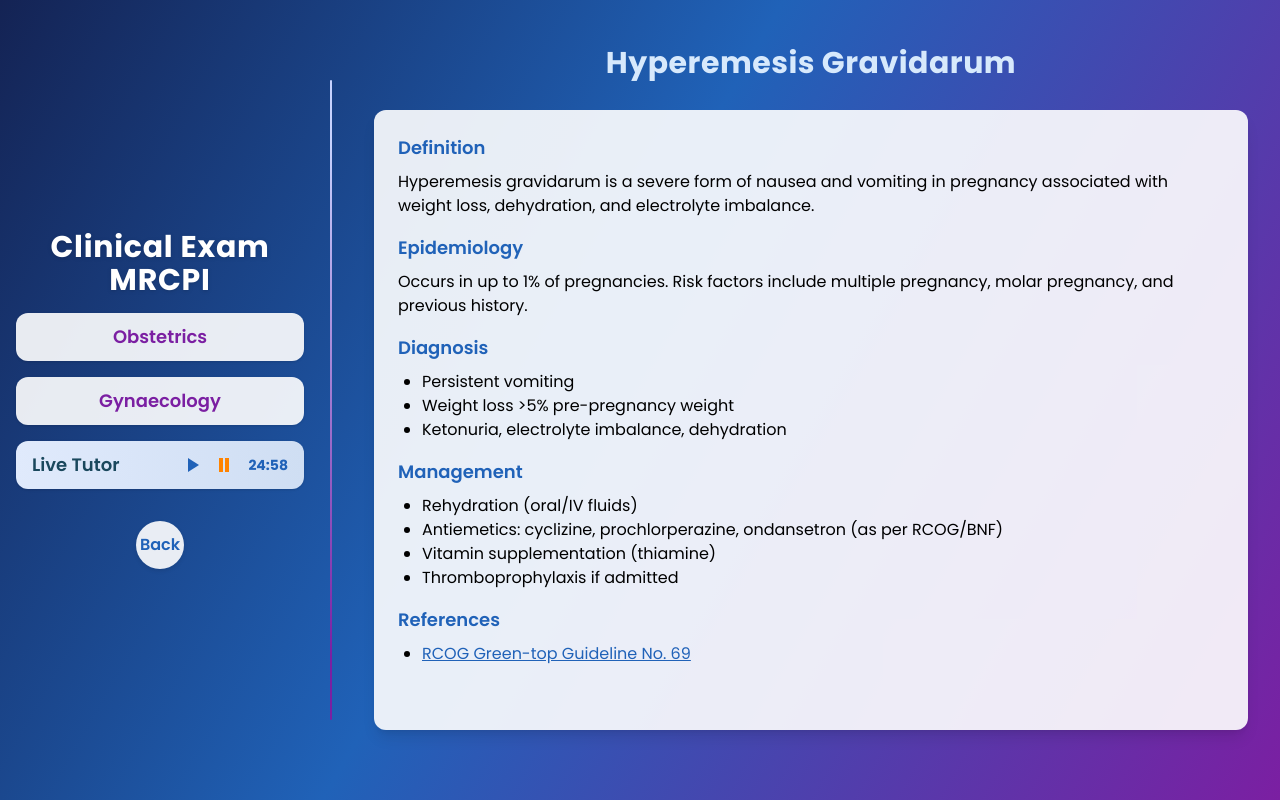
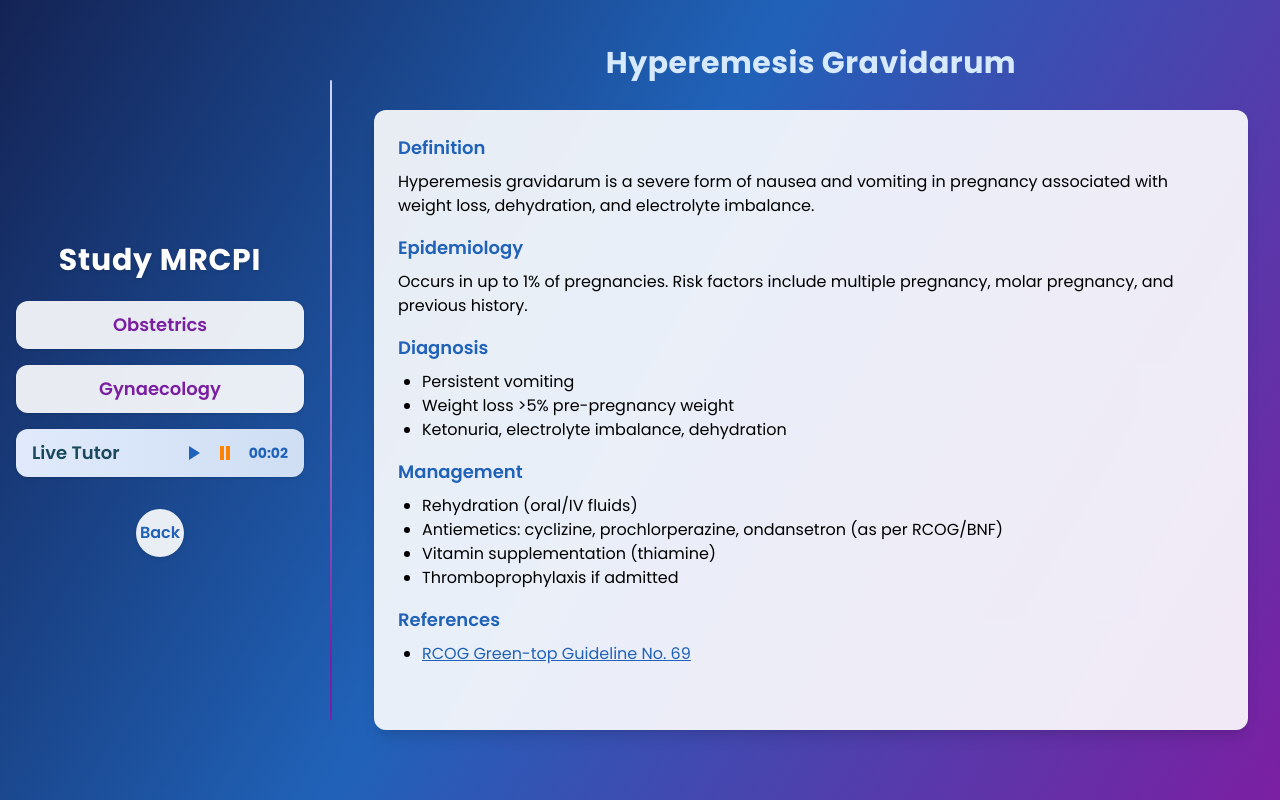
Before and after one commit to Ahmed-Abdelrazik9/html-tests, a plain HTML site: page index.html in a window 1280 px wide. Both pictures are taken after a click on the button 192 px from the left and 465 px from the top of the page. Drawn offline with nearby package versions, Linux system fonts and the light colour scheme.

Commit message:
Update index.html

```diff
--- a/index.html
+++ b/index.html
@@ -3,7 +3,7 @@
 <head>
   <meta charset="UTF-8">
   <meta name="viewport" content="width=device-width, initial-scale=1.0">
-  <title>Clinical Exam MRCPI</title>
+  <title>Study MRCPI</title>
   <link href="https://fonts.googleapis.com/css2?family=Poppins:wght@400;600;700&display=swap" rel="stylesheet">
   <script src="https://cdn.tailwindcss.com"></script>
   <style>
@@ -71,8 +71,7 @@
     <![-- Left Panel ](Navigation) -->
     <div class="left-panel flex flex-col w-1/3 max-w-xs min-w-[290px] px-4 pt-4 pb-4 center-vert justify-center">
       <div class="flex flex-col items-center">
-        <h2 class="text-3xl font-bold text-white tracking-wide drop-shadow" style="line-height:1.1">Clinical Exam</h2>
-        <h2 class="text-3xl font-bold text-white tracking-wide drop-shadow" style="line-height:1.1">MRCPI</h2>
+        <h2 class="text-3xl font-bold text-white tracking-wide drop-shadow mb-2" style="line-height:1.1">Study MRCPI</h2>
       </div>
       <div class="sidebar-spacing"></div>
       <div class="flex flex-col items-center">
@@ -85,7 +84,7 @@
           <div class="flex items-center gap-2">
             <button id="playBtn" title="Play" class="focus:outline-none"><svg width="24" height="24" fill="#2062b8"><polygon points="8,5 19,12 8,19"></polygon></svg></button>
             <button id="pauseBtn" title="Pause" class="focus:outline-none"><svg width="24" height="24" fill="#ff8300"><rect x="7" y="5" width="4" height="14"></rect><rect x="13" y="5" width="4" height="14"></rect></svg></button>
-            <span id="timer" class="ml-1 text-sm font-bold text-[#2062b8]">25:00</span>
+            <span id="timer" class="ml-1 text-sm font-bold text-[#2062b8]">00:00</span>
           </div>
         </div>
         <div class="sidebar-spacing"></div>
@@ -141,35 +140,21 @@
     </div>
   </div>
   <script>
-    // Timer for Live Tutor (countdown from 25:00)
-    let timerInterval;
-    let time = 25 * 60; // 25 minutes in seconds
-    const timerDisplay = document.getElementById('timer');
+    // Simple timer for Live Tutor (demo)
+    let timerInterval, time = 0;
     const playBtn = document.getElementById('playBtn');
     const pauseBtn = document.getElementById('pauseBtn');
-
-    // Initialize timer display
-    updateTimerDisplay();
-
-    function updateTimerDisplay() {
-      const min = String(Math.floor(time / 60)).padStart(2, '0');
-      const sec = String(time % 60).padStart(2, '0');
-      timerDisplay.textContent = `${min}:${sec}`;
-    }
-
+    const timerDisplay = document.getElementById('timer');
     playBtn.onclick = function() {
       clearInterval(timerInterval);
-      timerInterval = setInterval(() => {
-        if (time > 0) {
-          time--;
-          updateTimerDisplay();
-        } else {
-          clearInterval(timerInterval);
-        }
+      timerInterval = setInterval(()=>{
+        time++;
+        const min = String(Math.floor(time/60)).padStart(2,'0');
+        const sec = String(time % 60).padStart(2,'0');
+        timerDisplay.textContent = `${min}:${sec}`;
       }, 1000);
       document.getElementById('liveTutorBox').classList.add('tutor-active');
     };
-
     pauseBtn.onclick = function() {
       clearInterval(timerInterval);
       document.getElementById('liveTutorBox').classList.remove('tutor-active');
```
